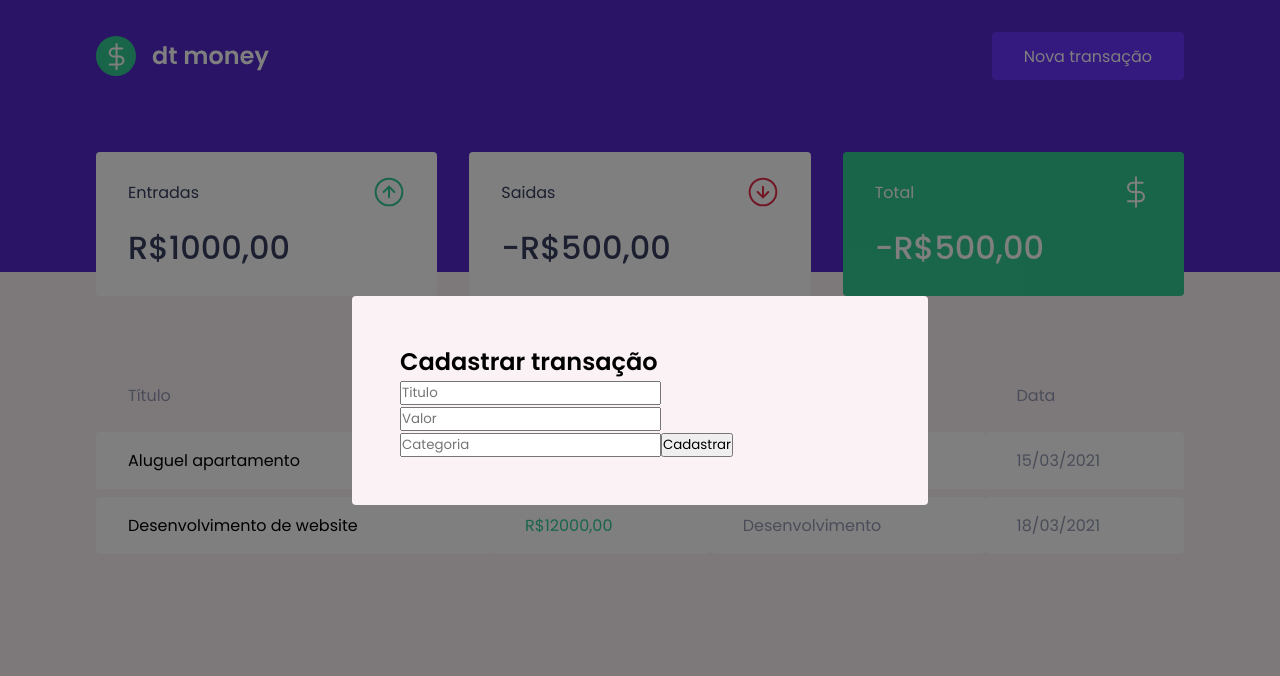
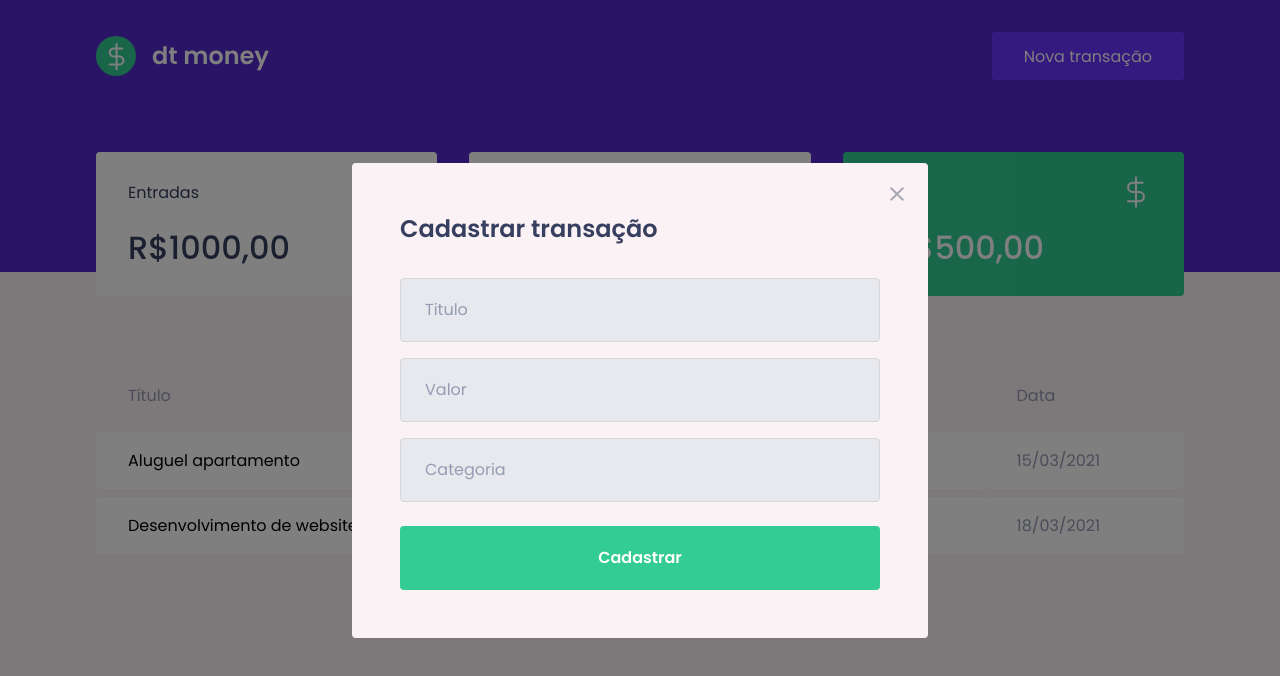
Before and after one commit to CassianoThurow/02-dtmoney, a React (Create React App) app: page / in a window 1280 px wide. Both pictures are taken after a click on the button "Nova transação". Shown: the top 676 px of the page. Built offline with nearby package versions, Linux system fonts and the light colour scheme; no server answers; what miragejs would draw is missing.

Commit message:
✨ styling modal

```diff
--- a/src/components/NewTransactionModal/index.tsx
+++ b/src/components/NewTransactionModal/index.tsx
@@ -1,4 +1,5 @@
 import Modal from 'react-modal';
+import closeImg from '../../assets/close.svg';
 import { Container } from './styles';
 
 interface NewTransactionModalProps {
@@ -17,6 +18,13 @@
       overlayClassName="react-modal-overlay"
       className="react-modal-content"
     >
+      <button
+        type="button"
+        className="react-modal-close"
+        onClick={onRequestClose}
+      >
+        <img src={closeImg} alt="Fechar modal" />
+      </button>
       <Container>
         <h2>Cadastrar transação</h2>
         <input placeholder="Titulo" />
--- a/src/components/NewTransactionModal/styles.ts
+++ b/src/components/NewTransactionModal/styles.ts
@@ -1,3 +1,44 @@
 import styled from 'styled-components';
 
-export const Container = styled.form``;
+export const Container = styled.form`
+  h2 {
+    color: var(--text-title);
+    font-size: 1.5rem;
+    margin-bottom: 2rem;
+  }
+  input {
+    width: 100%;
+    padding: 0 1.5rem;
+    height: 4rem;
+    border-radius: 0.25rem;
+    border: 1px solid #d7d7d7;
+    background: #e7e9ee;
+    font-weight: 400;
+    font-size: 1rem;
+
+    &::placeholder {
+      color: var(--text-body);
+    }
+
+    & + input {
+      margin-top: 1rem;
+    }
+  }
+
+  button[type='submit'] {
+    width: 100%;
+    padding: 0 1.5rem;
+    height: 4rem;
+    background: var(--green);
+    color: #fff;
+    border-radius: 0.25rem;
+    border: 0;
+    font-size: 1rem;
+    font-weight: 600;
+    margin-top: 1.5rem;
+    transition: filter 0.2s;
+    &:hover {
+      filter: brightness(0.9);
+    }
+  }
+`;
--- a/src/styles/global.ts
+++ b/src/styles/global.ts
@@ -79,4 +79,16 @@
     position: relative;
     border-radius: 0.25rem;
   }
+  .react-modal-close {
+    position: absolute;
+    right: 1.5rem;
+    top: 1.5rem;
+    border: 0;
+    background: transparent;
+    transition: filter 0.2s;
+
+    &:hover {
+      filter: brightness(0.8);
+    }
+  }
 `}`;
```
